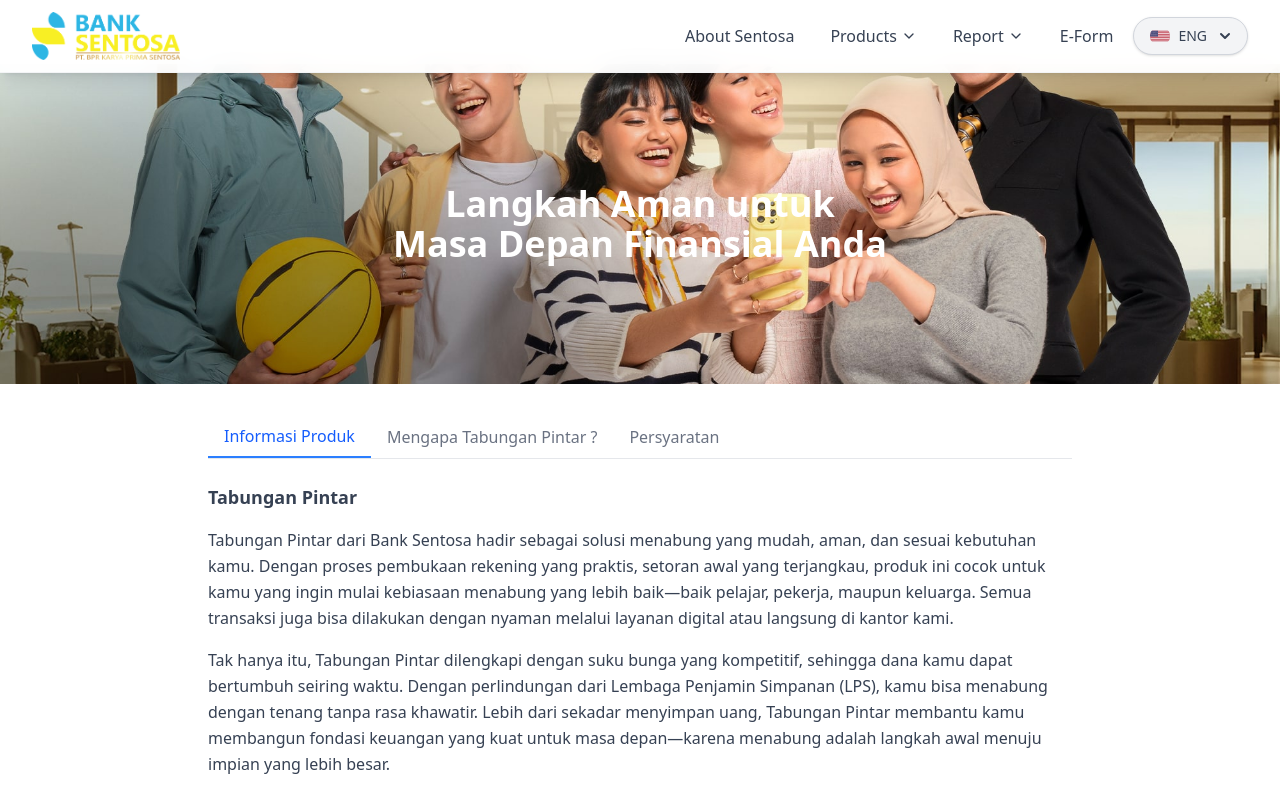
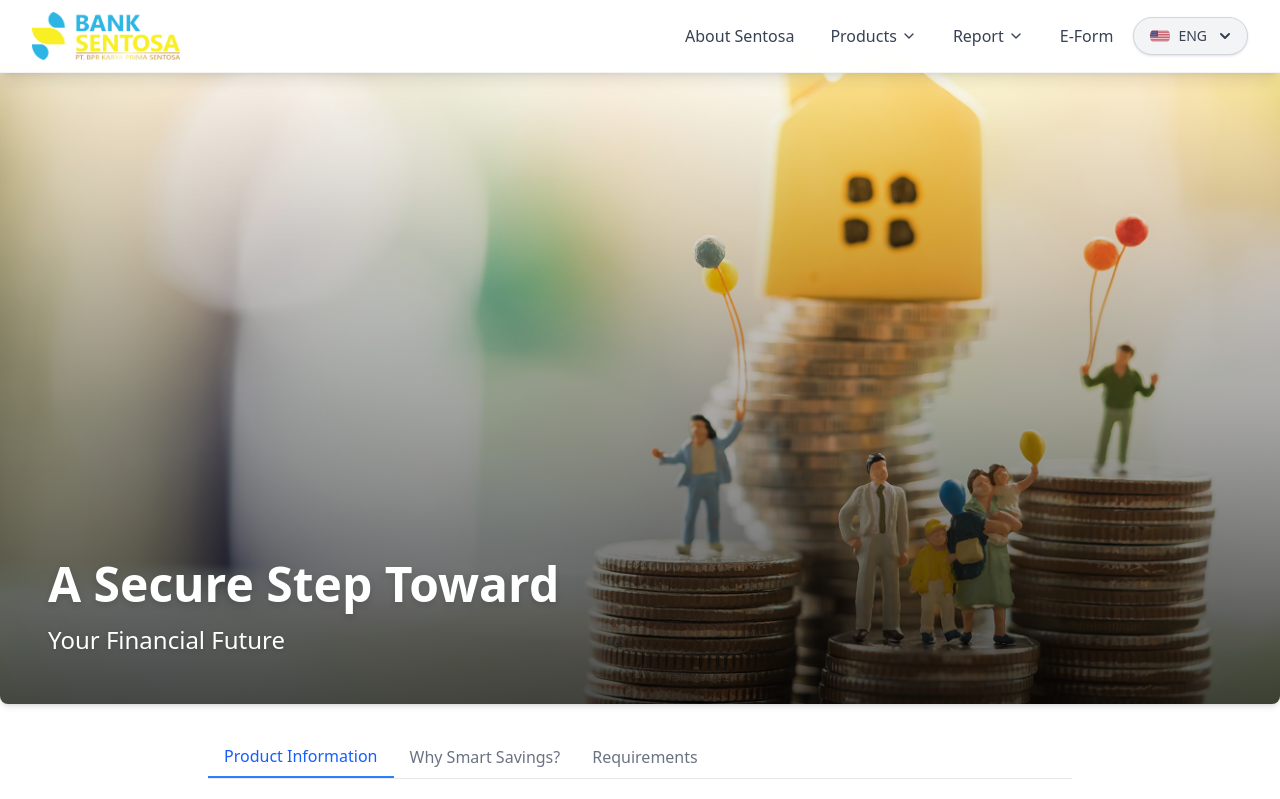
Before and after one commit to yeabsirakibret/Bank-Sentosa-Homepage-new, a Next.js app: page /en/products/deposit/savings in a window 1280 px wide. Shown: the top 799 px of the page. Built offline with nearby package versions, Linux system fonts and the light colour scheme.

Commit message:
feat: add Banner component with customizable image, text, and CTA button

```diff
--- a/messages/en.json
+++ b/messages/en.json
@@ -58,6 +58,16 @@
     "financial_statements": "Financial Statements",
     "year": "Year",
     "previous": "Previous",
-    "next": "Next"
+    "next": "Next",
+    "smart_saving_title": "Smart Savings",
+    "smart_saving_paragraph_1": "Smart Savings from Bank Sentosa is here as an easy, secure, and flexible saving solution tailored to your needs. With a practical account opening process and affordable initial deposit, this product is perfect for those who want to build better saving habits—whether you're a student, worker, or part of a family. All transactions can be done comfortably via digital services or at our branch offices.",
+    "smart_saving_paragraph_2": "Not only that, Smart Savings offers a competitive interest rate, allowing your funds to grow over time. With protection from the Deposit Insurance Corporation (LPS), you can save with peace of mind. More than just storing money, Smart Savings helps you build a strong financial foundation for the future—because saving is the first step toward greater dreams.",
+    "smart_saving_cta": "Start Saving",
+    "product_info_title": "Product Information",
+    "why_smart_saving_title": "Why Smart Savings?",
+    "requirements_title": "Requirements",
+    "secure_step_heading": "A Secure Step Toward",
+    "secure_step_subheading": "Your Financial Future"
+
   }
 }
--- a/messages/id.json
+++ b/messages/id.json
@@ -58,7 +58,15 @@
     "financial_statements": "Laporan Keuangan",
     "year": "Tahun",
     "previous": "Sebelumnya",
-    "next": "Selanjutnya"
-
+    "next": "Selanjutnya",
+    "smart_saving_title": "Tabungan Pintar",
+    "smart_saving_paragraph_1": "Tabungan Pintar dari Bank Sentosa hadir sebagai solusi menabung yang mudah, aman, dan sesuai kebutuhan kamu. Dengan proses pembukaan rekening yang praktis, setoran awal yang terjangkau, produk ini cocok untuk kamu yang ingin mulai kebiasaan menabung yang lebih baik—baik pelajar, pekerja, maupun keluarga. Semua transaksi juga bisa dilakukan dengan nyaman melalui layanan digital atau langsung di kantor kami.",
+    "smart_saving_paragraph_2": "Tak hanya itu, Tabungan Pintar dilengkapi dengan suku bunga yang kompetitif, sehingga dana kamu dapat bertumbuh seiring waktu. Dengan perlindungan dari Lembaga Penjamin Simpanan (LPS), kamu bisa menabung dengan tenang tanpa rasa khawatir. Lebih dari sekadar menyimpan uang, Tabungan Pintar membantu kamu membangun fondasi keuangan yang kuat untuk masa depan—karena menabung adalah langkah awal menuju impian yang lebih besar.",
+    "smart_saving_cta": "Mulai Menabung",
+    "product_info_title": "Informasi Produk",
+    "why_smart_saving_title": "Mengapa Tabungan Pintar ?",
+    "requirements_title": "Persyaratan",
+    "secure_step_heading": "Langkah Aman untuk",
+    "secure_step_subheading": "Masa Depan Finansial Anda"
   }
 }
--- a/src/app/[locale]/products/deposit/savings/page.tsx
+++ b/src/app/[locale]/products/deposit/savings/page.tsx
@@ -1,39 +1,30 @@
 "use client";
 
+import Banner from "@/components/Banner";
+import { useTranslations } from "next-intl";
 import { useState } from "react";
 
 
 export default function Savings() {
   const [activeTab, setActiveTab] = useState(0);
+  const t =  useTranslations("Global");
 
-  const tabs = ["Informasi Produk", "Mengapa Tabungan Pintar ?", "Persyaratan"];
+  const tabs = [
+    t("product_info_title"),
+    t("why_smart_saving_title"),
+    t("requirements_title"),
+  ];
 
   const renderContent = () => {
     switch (activeTab) {
       case 0:
         return (
           <div className="space-y-4">
-            <h2 className="text-lg font-semibold">Tabungan Pintar</h2>
-            <p>
-              Tabungan Pintar dari Bank Sentosa hadir sebagai solusi menabung
-              yang mudah, aman, dan sesuai kebutuhan kamu. Dengan proses
-              pembukaan rekening yang praktis, setoran awal yang terjangkau,
-              produk ini cocok untuk kamu yang ingin mulai kebiasaan menabung
-              yang lebih baik—baik pelajar, pekerja, maupun keluarga. Semua
-              transaksi juga bisa dilakukan dengan nyaman melalui layanan
-              digital atau langsung di kantor kami.
-            </p>
-            <p>
-              Tak hanya itu, Tabungan Pintar dilengkapi dengan suku bunga yang
-              kompetitif, sehingga dana kamu dapat bertumbuh seiring waktu.
-              Dengan perlindungan dari Lembaga Penjamin Simpanan (LPS), kamu
-              bisa menabung dengan tenang tanpa rasa khawatir. Lebih dari
-              sekadar menyimpan uang, Tabungan Pintar membantu kamu membangun
-              fondasi keuangan yang kuat untuk masa depan—karena menabung adalah
-              langkah awal menuju impian yang lebih besar.
-            </p>
+            <h2 className="text-lg font-bold">{t("smart_saving_title")}</h2>
+            <p>{t("smart_saving_paragraph_1")}</p>
+            <p>{t("smart_saving_paragraph_2")}</p>
             <button className="bg-blue-500 hover:bg-blue-600 text-white px-5 py-2 rounded mt-2">
-              Mulai Menabung
+              {t("smart_saving_cta")}
             </button>
           </div>
         );
@@ -49,19 +40,13 @@ export default function Savings() {
   return (
     <div className="w-full">
       {/* Banner */}
-      <div
-        className="bg-cover bg-center h-64 md:h-80 flex items-center justify-center text-white text-center px-4"
-        style={{
-          backgroundImage: "url('/banner_1.jpg')",
-        }}
-      >
-        <div>
-          <h1 className="text-2xl md:text-4xl font-semibold">
-            Langkah Aman untuk <br />
-            Masa Depan Finansial Anda
-          </h1>
-        </div>
-      </div>
+      <Banner
+        imageSrc="/banner_4.png"
+        altText="Main banner"
+        heading={t("secure_step_heading")}
+        subheading={t("secure_step_subheading")}
+        objectPosition="object-center" // optional default object-top
+      />
 
       {/* Tabs */}
       <div className="max-w-4xl mx-auto px-4 py-8">
--- /dev/null
+++ b/src/components/Banner.tsx
@@ -0,0 +1,65 @@
+import React from "react";
+
+interface BannerProps {
+  imageSrc: string;
+  altText: string;
+  heading: string;
+  subheading: string;
+  objectPosition?: string;
+  align?: "left" | "center" | "right";
+  ctaText?: string;
+  onCtaClick?: () => void;
+}
+
+const Banner = ({
+  imageSrc,
+  altText,
+  heading,
+  subheading,
+  objectPosition = "object-top",
+  align = "left",
+  ctaText,
+  onCtaClick,
+}: BannerProps) => {
+  const alignmentClasses = {
+    left: "items-start text-left",
+    center: "items-center text-center",
+    right: "items-end text-right",
+  };
+
+  return (
+    <div className="relative w-full h-64 md:h-[80vh] max-h-[800px] bg-gray-200 overflow-hidden rounded-lg shadow-md">
+      <img
+        src={imageSrc}
+        alt={altText}
+        className={`absolute inset-0 w-full h-full object-cover ${objectPosition}`}
+      />
+
+      {/* Gradient overlay */}
+      <div className="absolute inset-0 bg-gradient-to-t from-black/70 via-black/30 to-transparent z-10" />
+
+      {/* Content */}
+      <div
+        className={`relative z-20 flex flex-col justify-end h-full p-6 md:p-12 ${alignmentClasses[align]}`}
+      >
+        <div className="text-white space-y-4 max-w-3xl">
+          <h1 className="text-3xl md:text-5xl font-bold drop-shadow-md">
+            {heading}
+          </h1>
+          <p className="text-lg md:text-2xl drop-shadow-sm">{subheading}</p>
+
+          {ctaText && (
+            <button
+              onClick={onCtaClick}
+              className="mt-4 inline-block px-6 py-2 bg-white/90 text-black font-medium rounded hover:bg-white transition duration-200"
+            >
+              {ctaText}
+            </button>
+          )}
+        </div>
+      </div>
+    </div>
+  );
+};
+
+export default Banner;
```
Also changed, not shown: public/banner_4.png (added).
